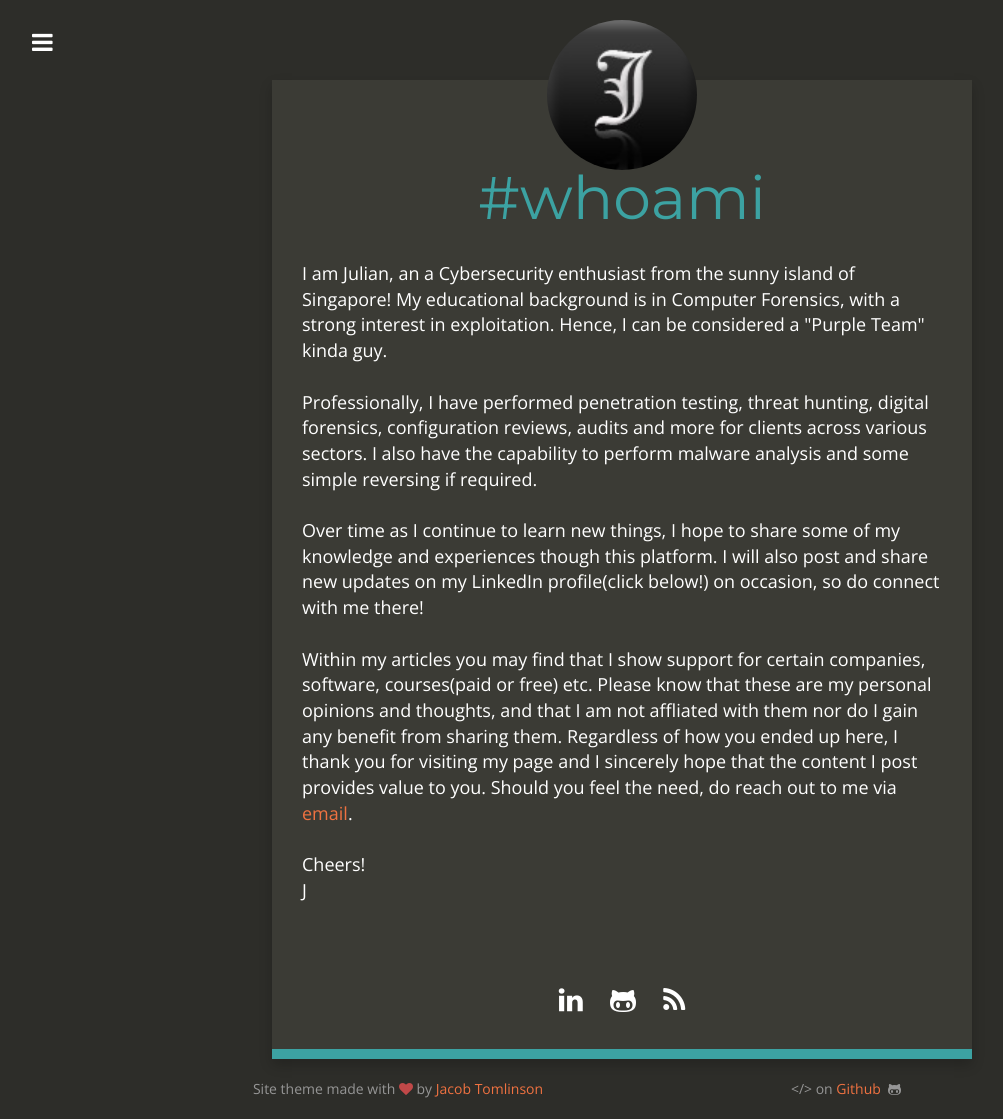
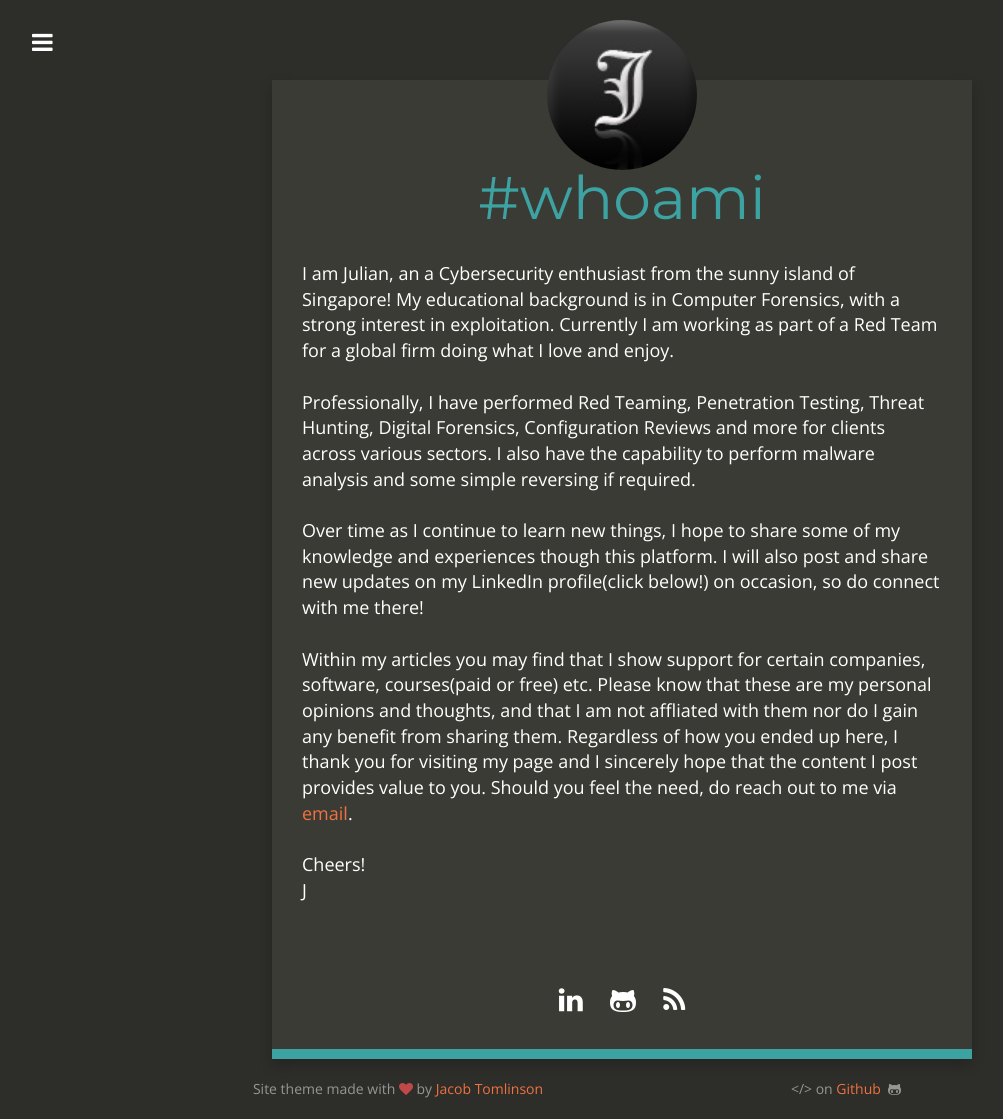
Before and after one commit to Dreamscent/Dreamscent.github.io, a Jekyll site: the page built from about.html, in a window 1280 px wide. Shown: the whole page, without its empty margins (18-1021 px from the left). Built offline with Jekyll 4.4.1, drawn with Linux system fonts in a browser that asks for light colours; nearby versions of some CDN libraries.

Commit message:
Update about.html
About tweak

```diff
--- a/about.html
+++ b/about.html
@@ -17,8 +17,8 @@ make-smaller-titles: true
 
             <div class="about-text">
                 <p>
-                I am Julian, an a Cybersecurity enthusiast from the sunny island of Singapore! My educational background is in Computer Forensics, with a strong interest in exploitation. Hence, I can be considered a "Purple Team" kinda guy.<br><br>
-				Professionally, I have performed penetration testing, threat hunting, digital forensics, configuration reviews, audits and more for clients across various sectors. I also have the capability to perform malware analysis and some simple reversing if required. <br><br>
+                I am Julian, an a Cybersecurity enthusiast from the sunny island of Singapore! My educational background is in Computer Forensics, with a strong interest in exploitation. Currently I am working as part of a Red Team for a global firm doing what I love and enjoy.<br><br>
+				Professionally, I have performed Red Teaming, Penetration Testing, Threat Hunting, Digital Forensics, Configuration Reviews and more for clients across various sectors. I also have the capability to perform malware analysis and some simple reversing if required. <br><br>
 				Over time as I continue to learn new things, I hope to share some of my knowledge and experiences though this platform. I will also post and share new updates on my LinkedIn profile(click below!) on occasion, so do connect with me there!
 				<br><br>
 				Within my articles you may find that I show support for certain companies, software, courses(paid or free) etc. Please know that these are my personal opinions and thoughts, and that I am not affliated with them nor do I gain any benefit from sharing them.
```
